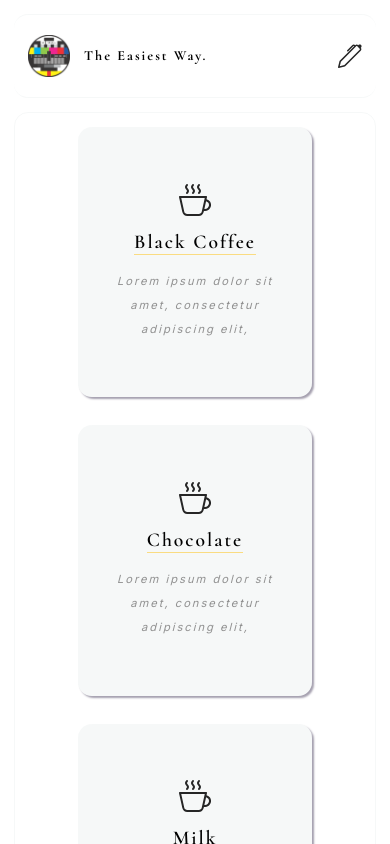
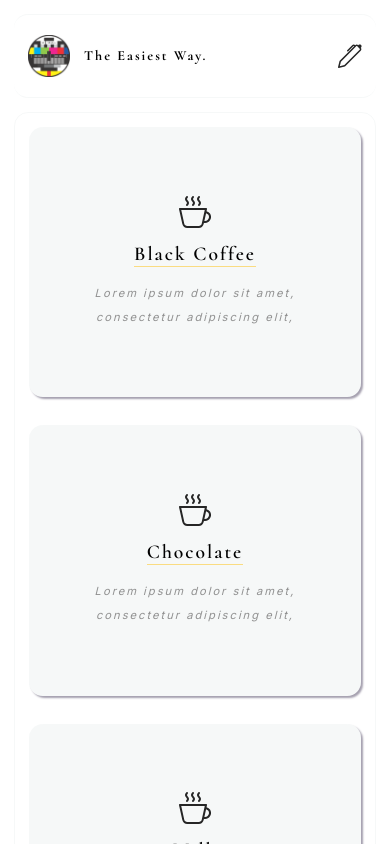
Before and after one commit to emrearabaci/order, a Next.js app: page /warm in a window 390 px wide. Shown: the top 844 px of the page. Built offline with nearby package versions, Linux system fonts and the light colour scheme.

Commit message:
Changed product cards sizes in mobile view.

```diff
--- a/styles/components/ProductCard.module.scss
+++ b/styles/components/ProductCard.module.scss
@@ -62,6 +62,6 @@
 
 @media screen and (max-width: 575px) {
   .container {
-    min-width: 60vw;
+    max-width: max-content;
   }
 }
```
